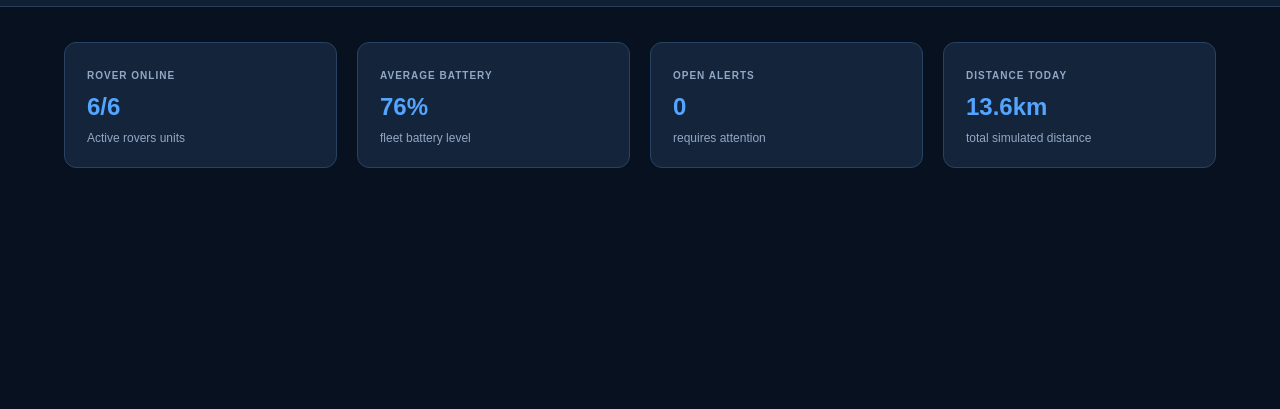
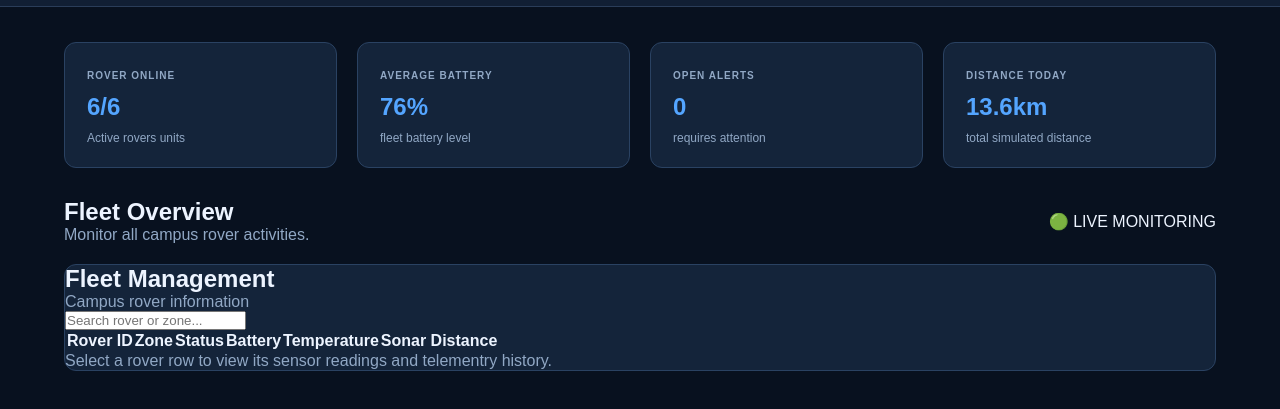
Before and after one commit to kartheekraz-droid/netra_project_html, a plain HTML site: page index.html in a window 1280 px wide. Shown: the part 75-484 px from the top of the page. Drawn offline with Linux system fonts and the light colour scheme.

Commit message:
added to the tables

```diff
--- a/index.html
+++ b/index.html
@@ -65,6 +65,44 @@
          </article>
 
                     </section>
+<section id ="dashboard" class="section-heading">
+<div>
+    <h2>Fleet Overview</h2>
+    <p>Monitor all campus rover activities.</p>
+</div>
+<span class="live-tag">🟢 LIVE MONITORING</span>
+
+</section>
+<section class="panel" id="fleet">
+    <div class="panel-title">
+<div>
+    <h2>Fleet Management</h2>
+    <p>Campus rover information</p>
+</div>
+<input type="search" id="rover-search" placeholder="Search rover or zone...">
+    </div>
+    <div class="table-container">
+        <table>
+            <thead>
+                <tr>
+                    <th>Rover ID</th>
+                    <th>Zone</th>
+                    <th>Status</th>
+                    <th>Battery</th>
+                    <th>Temperature</th>
+                    <th>Sonar Distance</th>
+                </tr>
+            </thead>
+            <tbody id="fleet-body">
+                <!-- Rover data will be dynamically inserted here -->
+            </tbody>
+        </table>
+        <p class="table-notes">
+            Select a rover row to view its sensor readings and telementry history.
+        </p>
+    </div>
+</section>
+
 </main>
 
    <script src="script.js"></script>
--- a/style.css
+++ b/style.css
@@ -132,3 +132,9 @@ transition: 0.2s;
     font-size: 12px;
     margin-top: 10px;
 }
+.section-heading {
+    display: flex;
+    justify-content: space-between;
+    align-items: center;
+    margin-bottom: 20px;
+}
```
